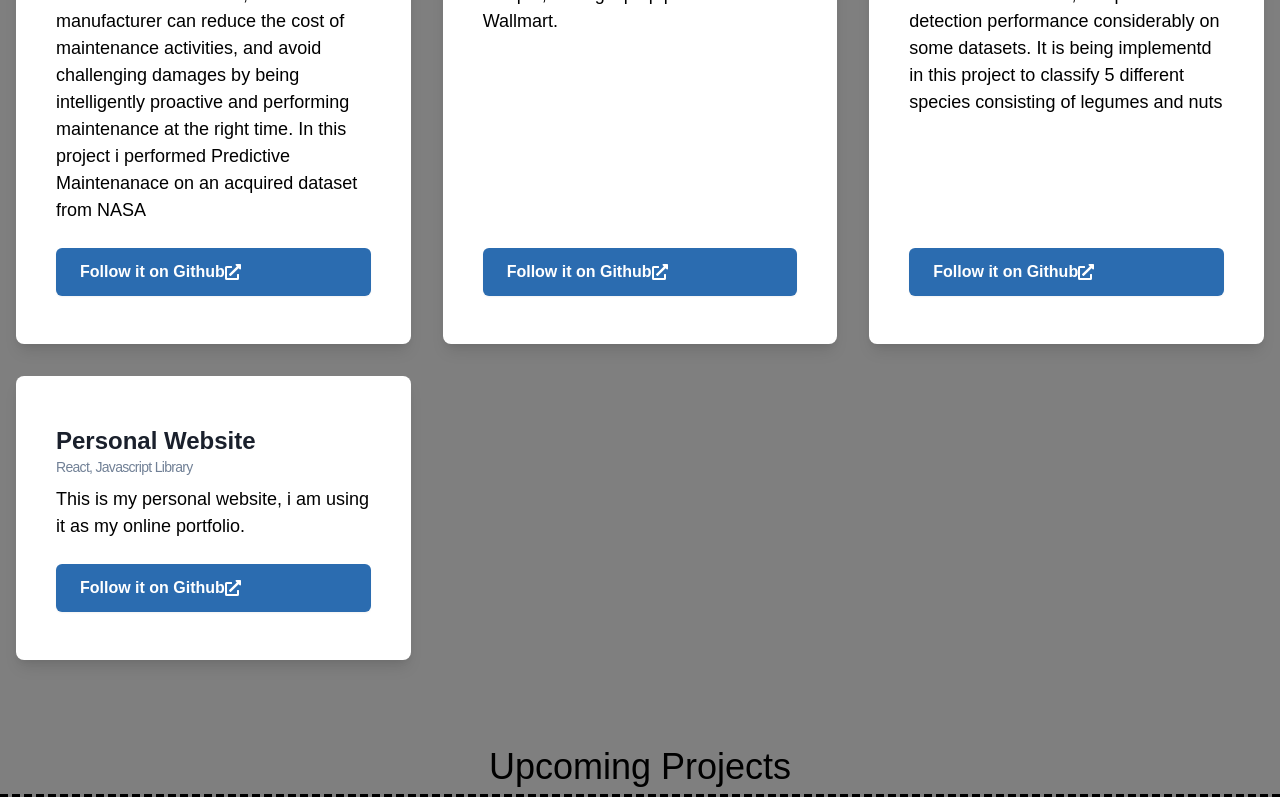
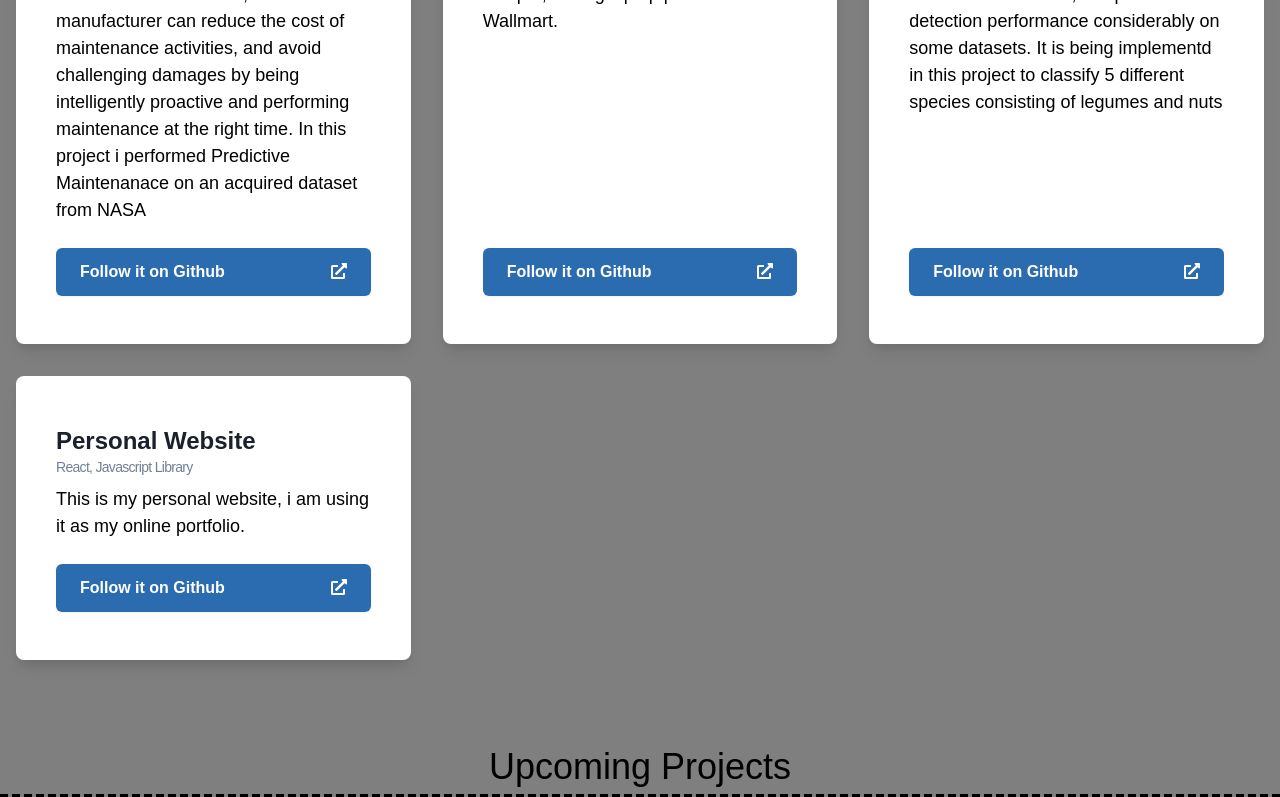
Before and after one commit to kocharalampidis/Personal-Website, a React (Create React App) app: page /Projects in a window 1280 px wide. Shown: the part 387-1184 px from the top of the page. Built offline with nearby package versions, Linux system fonts and the light colour scheme.

Commit message:
space between projects button-icon

```diff
--- a/src/components/Navbar.js
+++ b/src/components/Navbar.js
@@ -25,7 +25,7 @@ const Navbar = ({}) => {
 				<div className='block lg:hidden'>
 					<button
 						class=' hover:text-white hover:bg-gray-700 focus:outline-none focus:text-white focus:bg-gray-700 transition duration-150 ease-in-out
-							text-white cursor-pointer text-xl leading-none px-3 py-1 border border-solid border-transparent rounded bg-transparent block lg:hidden outline-none focus:outline-none'
+							text-white cursor-pointer text-xl leading-none px-3 py-1 border border-solid border-transparent rounded bg-transparent block lg:hidden outline-none'
 						type='button'
 						onClick={() => setNavbarOpen(!navbarOpen)}>
 						{navbarOpen ? (
--- a/src/components/Project_Content/Lbp.js
+++ b/src/components/Project_Content/Lbp.js
@@ -22,13 +22,16 @@ function Lbp() {
 						</p>
 						<p class='mt-2 text-lg'>{description}</p>
 					</div>
+
 					<a
-						class='mt-6 inline-flex items-center px-6 py-3 text-white font-semibold bg-blue-700 rounded-md shadow-sm'
+						class='mt-6 w-full inline-flex items-center px-6 py-3 text-white font-semibold bg-blue-700 rounded-md shadow-sm'
 						href='https://github.com/kocharalampidis/LBP'
 						target='_blank'
 						rel='noopener noreferrer'>
-						<span>{"Follow it on Github"} </span>
-						<FontAwesomeIcon icon={faExternalLinkAlt} />
+						<span class=''>{"Follow it on Github"} </span>
+						<span class='ml-auto'>
+							<FontAwesomeIcon icon={faExternalLinkAlt} />
+						</span>
 					</a>
 				</div>
 			</div>
--- a/src/components/Project_Content/Personal_Website.js
+++ b/src/components/Project_Content/Personal_Website.js
@@ -25,7 +25,9 @@ function Personal_Website() {
 						target='_blank'
 						rel='noopener noreferrer'>
 						<span>{"Follow it on Github"} </span>
-						<FontAwesomeIcon icon={faExternalLinkAlt} />
+						<span class='ml-auto'>
+							<FontAwesomeIcon icon={faExternalLinkAlt} />
+						</span>
 					</a>
 				</div>
 			</div>
--- a/src/components/Project_Content/Predictive_Maintenance.js
+++ b/src/components/Project_Content/Predictive_Maintenance.js
@@ -28,7 +28,9 @@ function Predictive_Maintenanace() {
 						rel='noopener noreferrer'
 						class='mt-6 inline-flex items-center px-6 py-3 text-white font-semibold bg-blue-700 rounded-md shadow-sm'>
 						<span class=''>Follow it on Github </span>
-						<FontAwesomeIcon icon={faExternalLinkAlt} />
+						<span class='ml-auto'>
+							<FontAwesomeIcon icon={faExternalLinkAlt} />
+						</span>
 					</a>
 				</div>
 			</div>
--- a/src/components/Project_Content/Web_Scraping.js
+++ b/src/components/Project_Content/Web_Scraping.js
@@ -28,7 +28,9 @@ function Web_Scraping() {
 						rel='noopener noreferrer'
 						class='mt-6 inline-flex items-center px-6 py-3 text-white font-semibold bg-blue-700 rounded-md shadow-sm'>
 						<span>Follow it on Github </span>
-						<FontAwesomeIcon icon={faExternalLinkAlt} />
+						<span class='ml-auto'>
+							<FontAwesomeIcon icon={faExternalLinkAlt} />
+						</span>
 					</a>
 				</div>
 			</div>
```
